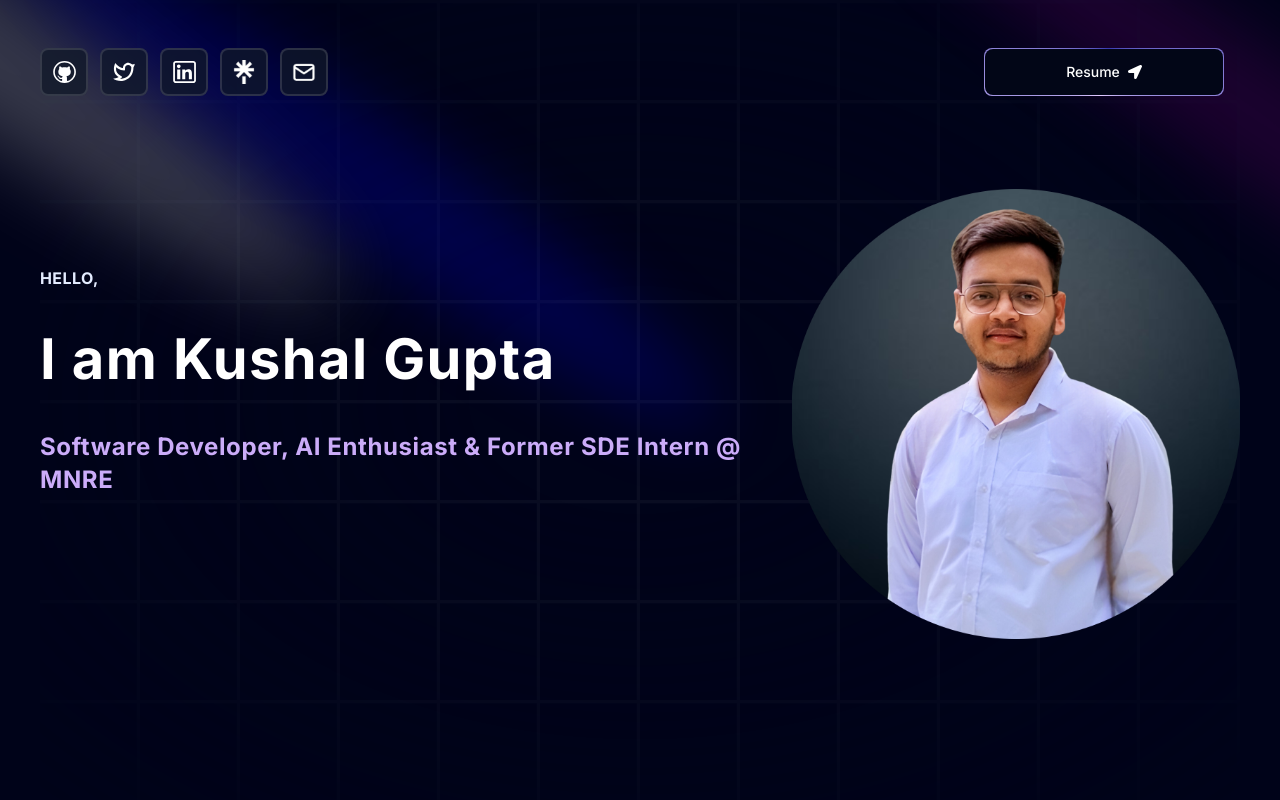
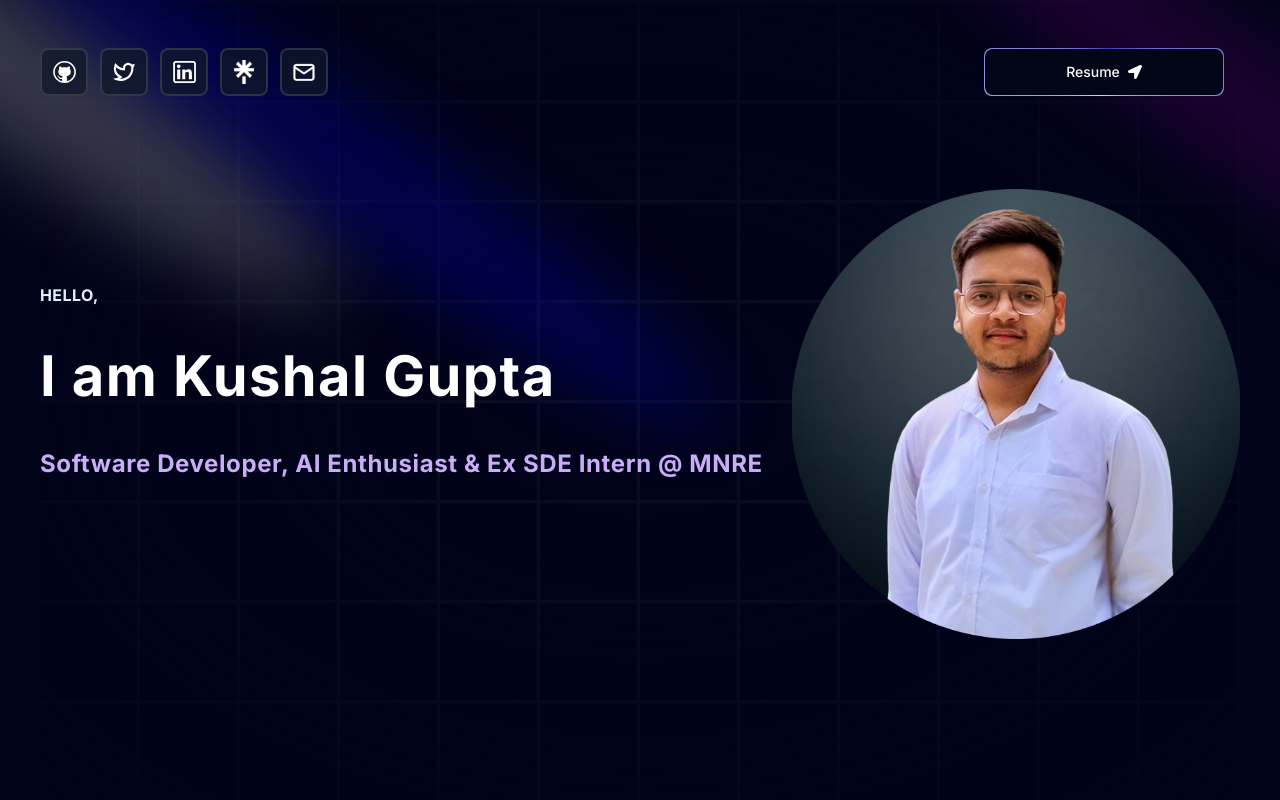
Before and after one commit to kushalgupta1203/Personal-Portfolio, a Next.js app: page / in a window 1280 px wide. Shown: the top 800 px of the page. Built offline with nearby package versions, Linux system fonts and the light colour scheme.

Commit message:
Update Hero.tsx

```diff
--- a/components/Hero.tsx
+++ b/components/Hero.tsx
@@ -44,7 +44,7 @@ const Hero = () => {
           />
 
           <TextGenerateEffect
-            words="Software Developer, AI Enthusiast & Former SDE Intern @ MNRE"
+            words="Software Developer, AI Enthusiast & Ex SDE Intern @ MNRE"
             className="text-center sm:text-left text-[22.4px] md:text-[1.50rem] lg:text-[1.50rem] text-purple"
           />
         </div>
```
